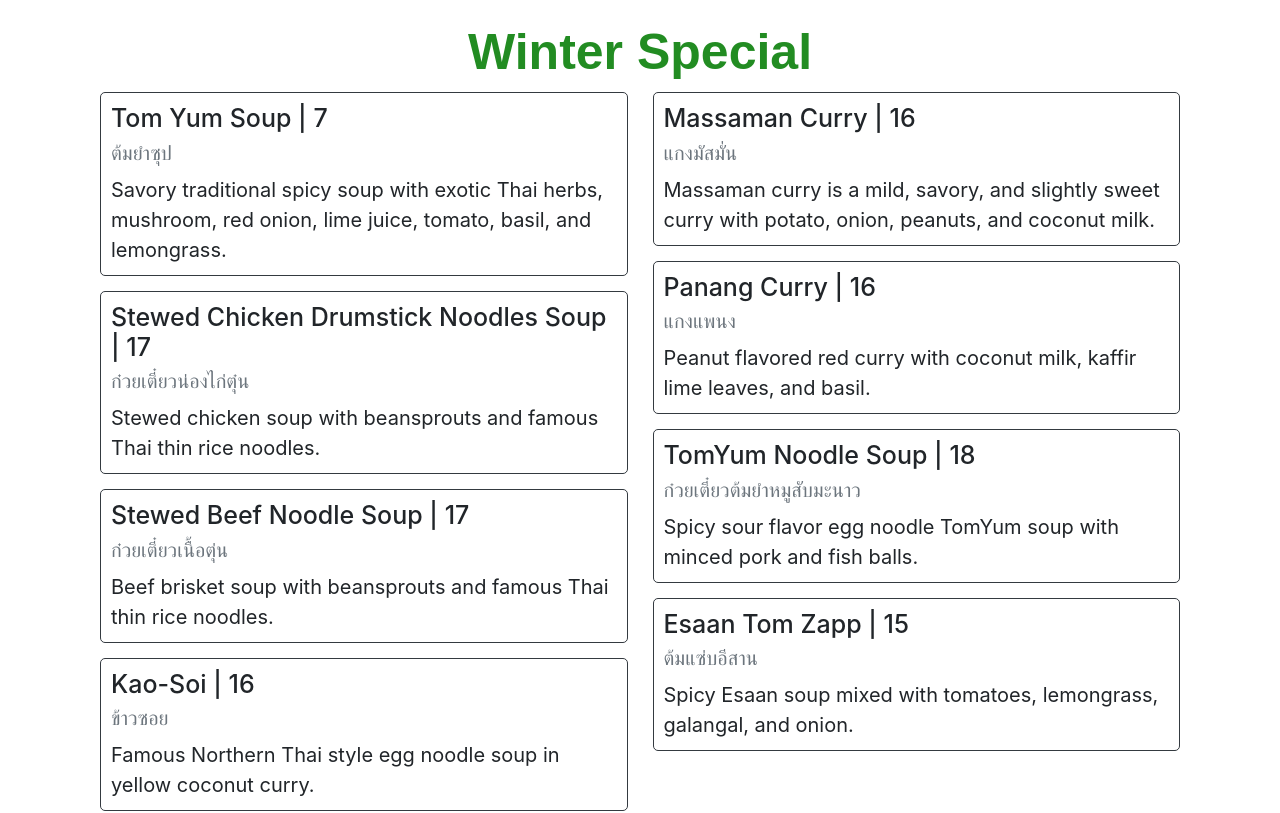
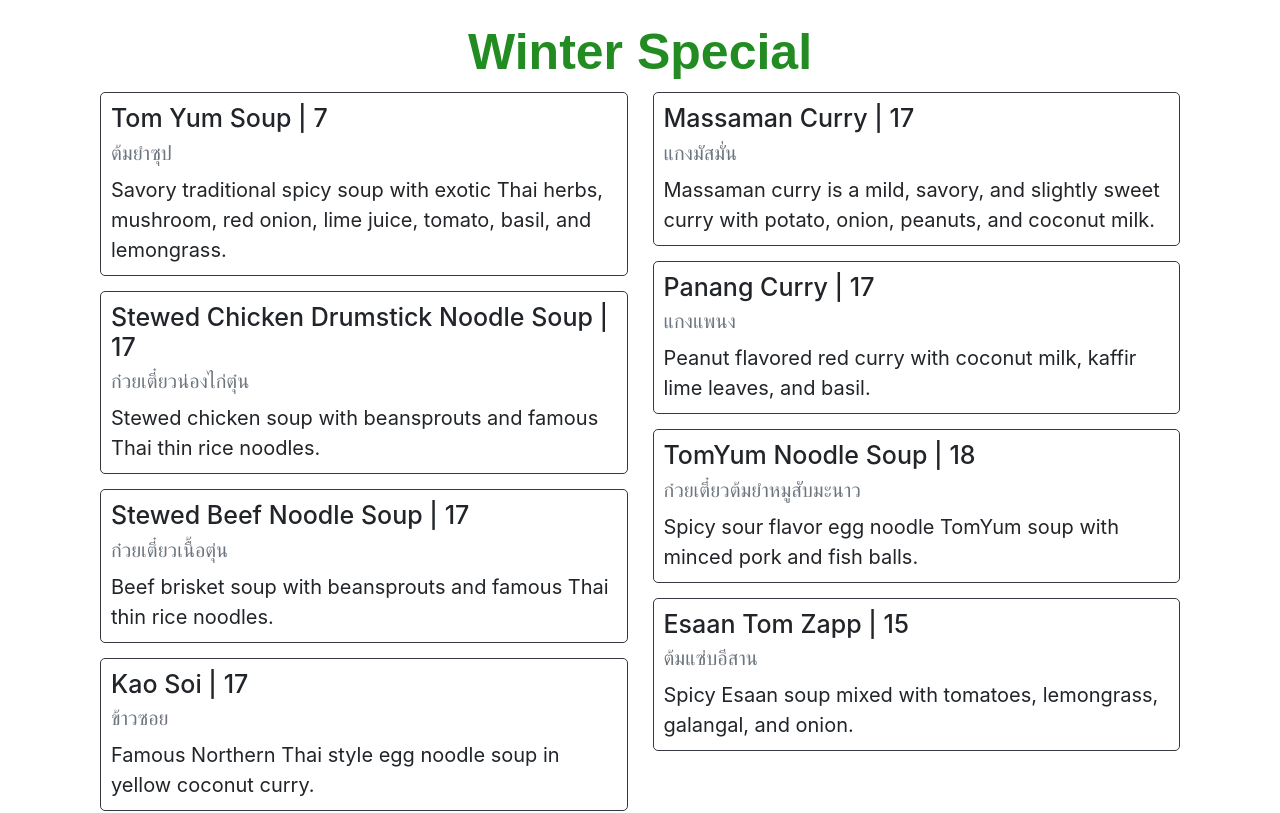
Before and after one commit to rainerdeal/esaan, a Jekyll site: the page built from menu.md, in a window 1280 px wide. Shown: the part 733-1546 px from the top of the page. Built offline with Jekyll 4.4.1, drawn with Linux system fonts in a browser that asks for light colours; a script that is not in the unit is left out.

Commit message:
💲 Price Update

```diff
--- a/_data/winter.yml
+++ b/_data/winter.yml
@@ -4,7 +4,7 @@
   description: Savory traditional spicy soup with exotic Thai herbs, mushroom, red onion, lime juice, tomato, basil, and lemongrass.
   price: 7
 -
-  name: Stewed Chicken Drumstick Noodles Soup
+  name: Stewed Chicken Drumstick Noodle Soup
   thai_name: ก๋วยเตี๋ยวน่องไก่ตุ๋น
   description: Stewed chicken soup with beansprouts and famous Thai thin rice noodles.
   price: 17
@@ -14,20 +14,20 @@
   description: Beef brisket soup with beansprouts and famous Thai thin rice noodles.
   price: 17
 -
-  name: Kao-Soi
+  name: Kao Soi
   thai_name: ข้าวซอย
   description: Famous Northern Thai style egg noodle soup in yellow coconut curry.
-  price: 16
+  price: 17
 -
   name: Massaman Curry
   thai_name: แกงมัสมั่น
   description: Massaman curry is a mild, savory, and slightly sweet curry with potato, onion, peanuts, and coconut milk.
-  price: 16
+  price: 17
 -
   name: Panang Curry
   thai_name: แกงแพนง
   description: Peanut flavored red curry with coconut milk, kaffir lime leaves, and basil.
-  price: 16
+  price: 17
 -
   name: TomYum Noodle Soup
   thai_name: ก๋วยเตี๋ยวต้มยำหมูสับมะนาว
```
